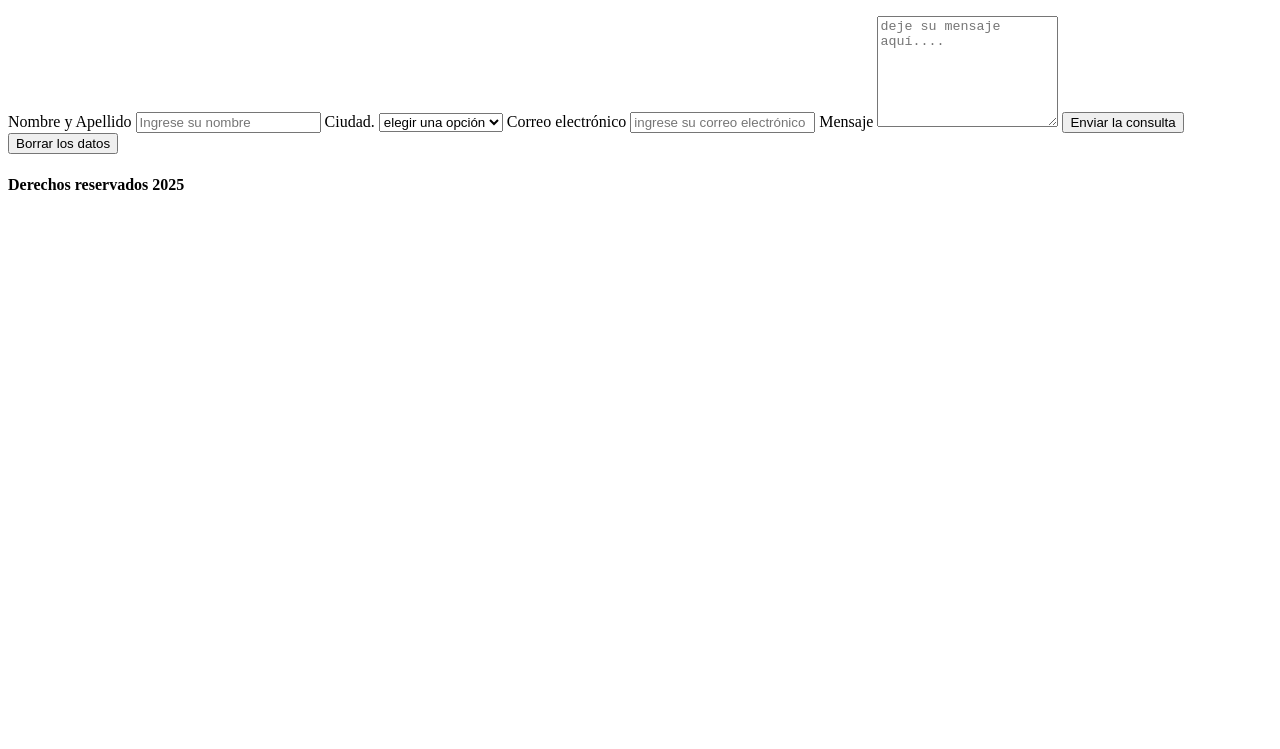
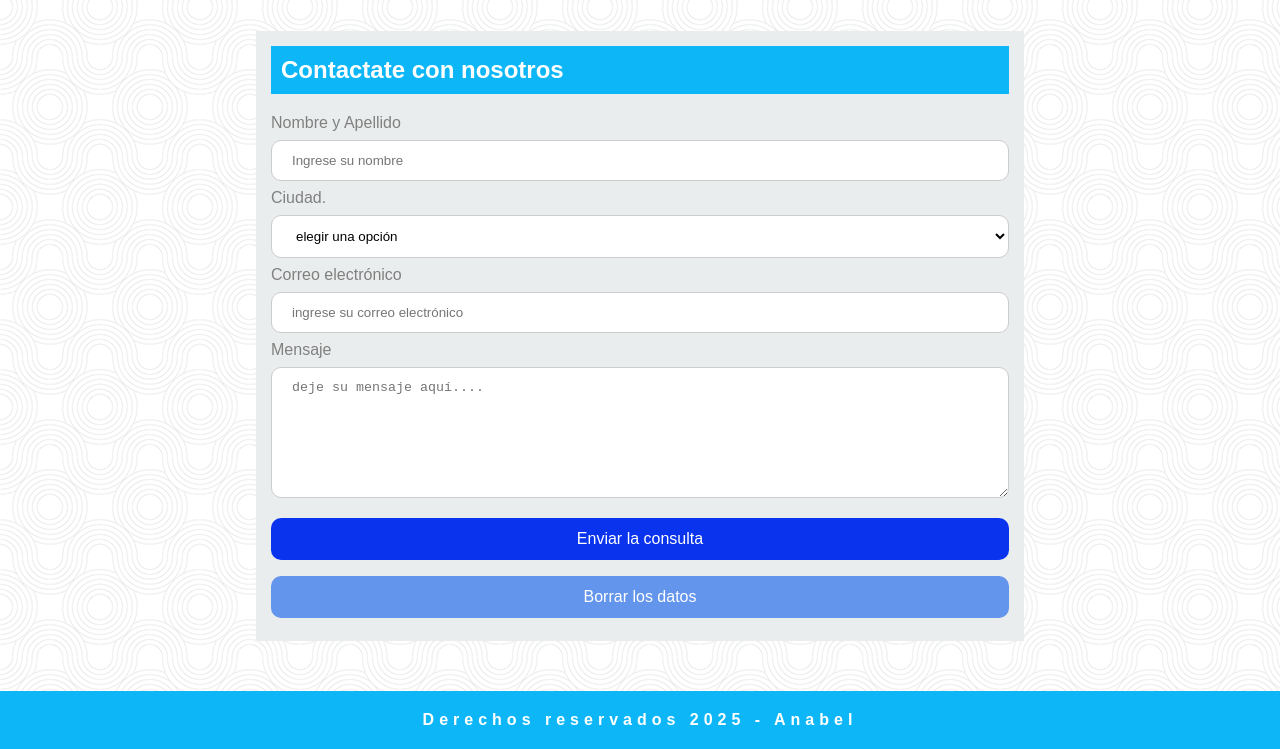
Before and after one commit to Mellirol2/it_ejercicio_git_Ana, a plain HTML site: page formulario.html in a window 1280 px wide. Shown: the part 193-942 px from the top of the page. Before the commit the page ends 800 px from the top, so only its background shows below. Drawn offline with Linux system fonts and the light colour scheme.

Commit message:
modificamos el formulario

```diff
--- a/formulario.html
+++ b/formulario.html
@@ -4,9 +4,9 @@
 <head>
     <meta charset="UTF-8">
     <meta name="viewport" content="width=device-width, initial-scale=1.0">
-    <title>Ejercicio nro 3 con Box Model</title>
+    <title>Ejercicio con Git</title>
 
-    <!-- <link rel="stylesheet" href="./css/estilo.css"> -->
+     <link rel="stylesheet" href="./css/estilo.css">
 
 </head>
 
@@ -56,7 +56,7 @@
     </section>
 
     <footer>
-        <h4>Derechos reservados 2025</h4>
+        <h4>Derechos reservados 2025 - Anabel</h4>
     </footer>
 
 
```
